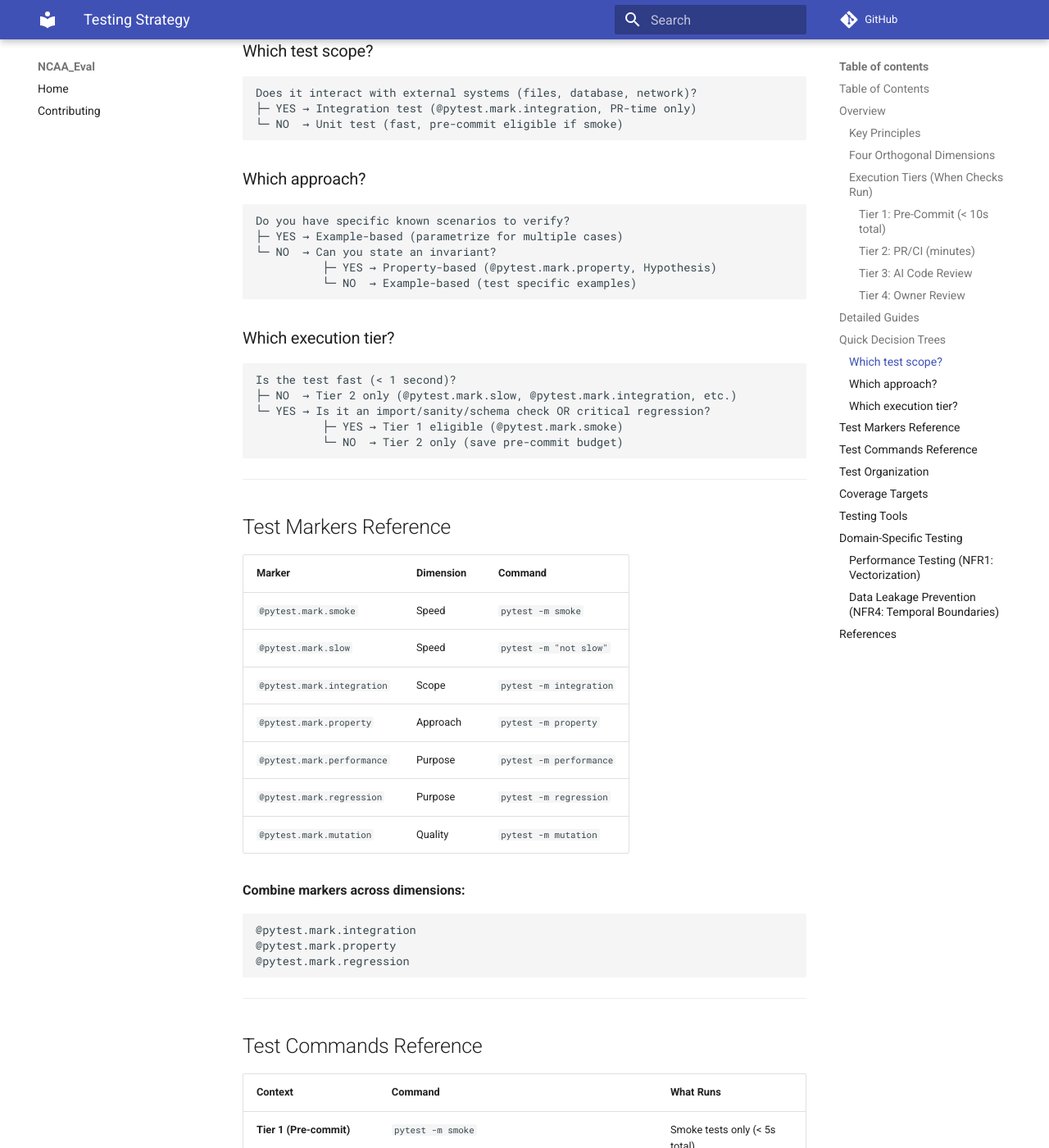
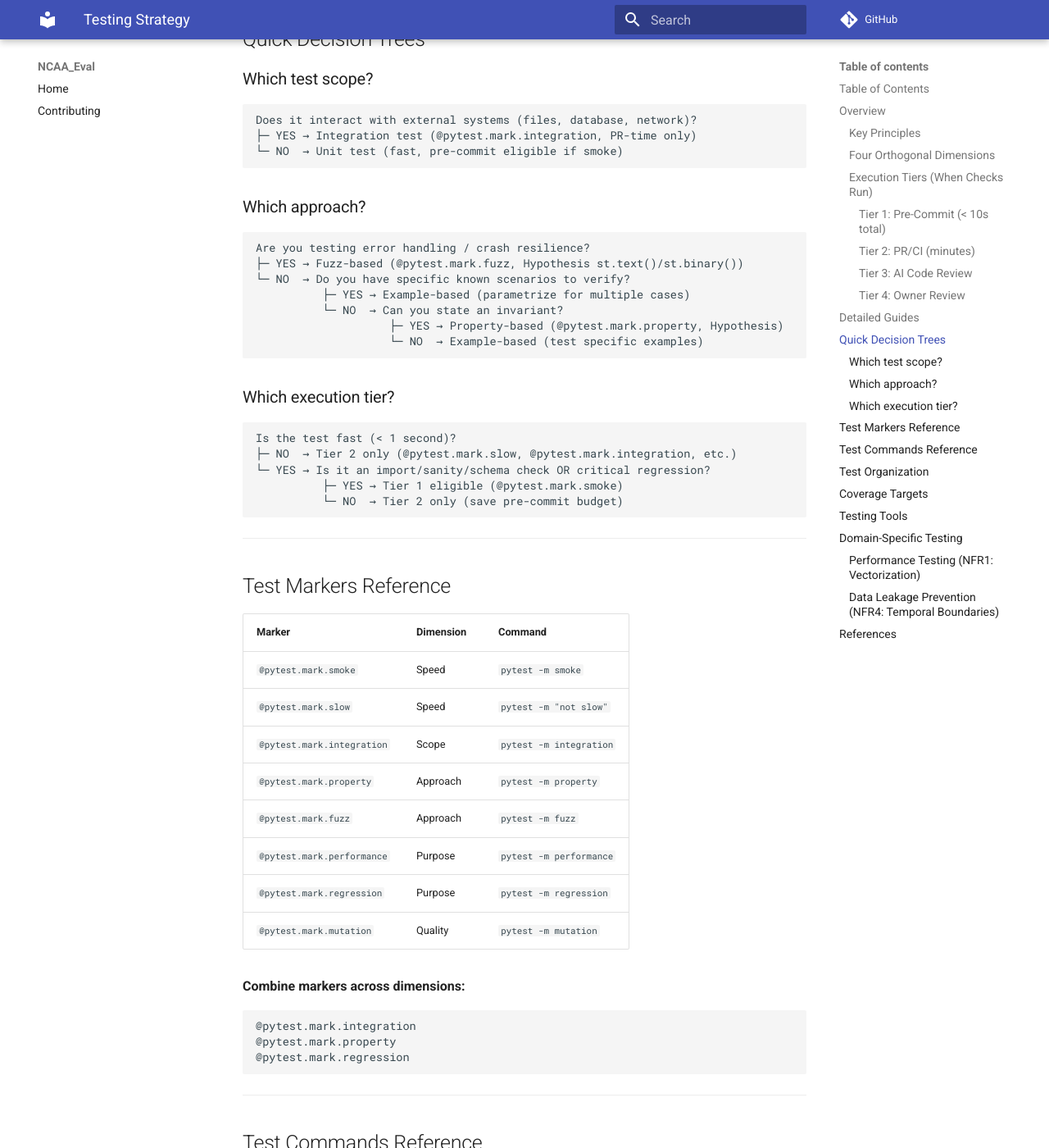
Before and after one commit to dhilgart/NCAA_eval, an MkDocs documentation site: the page built from docs/TESTING_STRATEGY.md, in a window 1280 px wide and 1400 px high, scrolled down 3876 px. Shown: the whole window at 82% size. Built offline with MkDocs 1.6.1 and Material for MkDocs 9.7.7, drawn with Linux system fonts in a browser that asks for light colours; comment, search, counter and statistics services are not loaded; some of the changed text lies outside the part shown.

Commit message:
feat(testing): add fuzz-based testing approach to testing strategy
Incorporated fuzz-based testing as third approach option in Test Approach dimension using Hypothesis tooling. This extends testing strategy to support crash resilience and error handling testing.

Changes:
- Added Fuzz-based approach to Test Approach dimension
- Updated decision tree to prioritize fuzz testing for error handling scenarios
- Added @pytest.mark.fuzz marker to Test Markers Reference
- Updated Testing Tools table to clarify Hypothesis supports both property-based and fuzz testing
- Added Task 4 to story 1-3 for fuzz testing integration

Target areas: data ingestion (malformed CSV), feature APIs (invalid inputs), metrics (edge cases)

Co-Authored-By: Claude Sonnet 4.5 <noreply@anthropic.com>

````diff
--- a/docs/TESTING_STRATEGY.md
+++ b/docs/TESTING_STRATEGY.md
@@ -55,6 +55,7 @@ This strategy separates **four independent dimensions** of testing. Choose the a
 2. **Test Approach** - *How* you write the test → [Approach Guide](testing/test-approach-guide.md)
    - **Example-based:** Concrete inputs → expected outputs
    - **Property-based (Hypothesis):** Invariants that should hold for all inputs
+   - **Fuzz-based (Hypothesis):** Random/mutated inputs to find crashes and error handling gaps
 
 3. **Test Purpose** - *Why* you're writing the test → [Purpose Guide](testing/test-purpose-guide.md)
    - **Functional:** Correctness of behavior (default)
@@ -140,11 +141,13 @@ Does it interact with external systems (files, database, network)?
 ### Which approach?
 
 ```
-Do you have specific known scenarios to verify?
-├─ YES → Example-based (parametrize for multiple cases)
-└─ NO  → Can you state an invariant?
-          ├─ YES → Property-based (@pytest.mark.property, Hypothesis)
-          └─ NO  → Example-based (test specific examples)
+Are you testing error handling / crash resilience?
+├─ YES → Fuzz-based (@pytest.mark.fuzz, Hypothesis st.text()/st.binary())
+└─ NO  → Do you have specific known scenarios to verify?
+          ├─ YES → Example-based (parametrize for multiple cases)
+          └─ NO  → Can you state an invariant?
+                    ├─ YES → Property-based (@pytest.mark.property, Hypothesis)
+                    └─ NO  → Example-based (test specific examples)
 ```
 
 ### Which execution tier?
@@ -167,6 +170,7 @@ Is the test fast (< 1 second)?
 | `@pytest.mark.slow` | Speed |  `pytest -m "not slow"` |
 | `@pytest.mark.integration` | Scope |  `pytest -m integration` |
 | `@pytest.mark.property` | Approach |  `pytest -m property` |
+| `@pytest.mark.fuzz` | Approach |  `pytest -m fuzz` |
 | `@pytest.mark.performance` | Purpose |  `pytest -m performance` |
 | `@pytest.mark.regression` | Purpose |  `pytest -m regression` |
 | `@pytest.mark.mutation` | Quality |  `pytest -m mutation` |
@@ -242,7 +246,7 @@ See [Conventions Guide](testing/conventions.md#coverage-targets) for details.
 | Tool | Purpose | Configuration |
 |------|---------|---------------|
 | **Pytest** | Testing framework | `pyproject.toml` `[tool.pytest.ini_options]` |
-| **Hypothesis** | Property-based testing | Dev dependency |
+| **Hypothesis** | Property-based + Fuzz testing | Dev dependency |
 | **Mutmut** | Mutation testing (quality) | Dev dependency |
 | **pytest-cov** | Coverage reporting | `[tool.coverage.report]` |
 | **Nox** | Session orchestration | `noxfile.py` (Story 1.6) |
````
Also changed, not shown: _bmad-output/implementation-artifacts/1-3-define-testing-strategy.md (+33 -0 lines).
